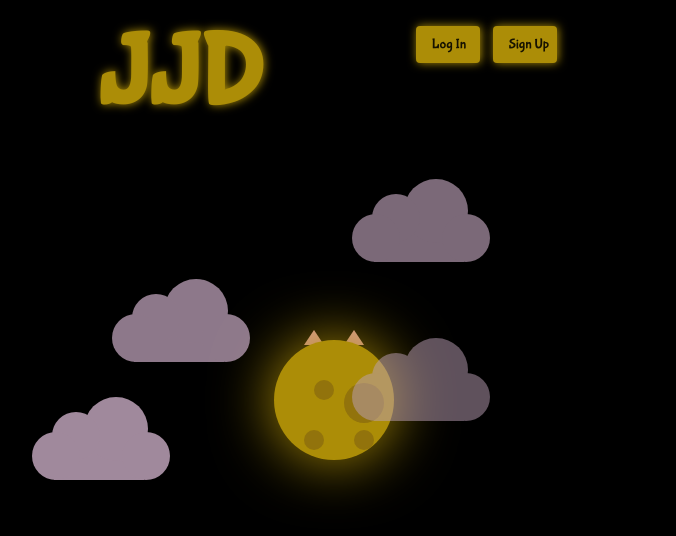
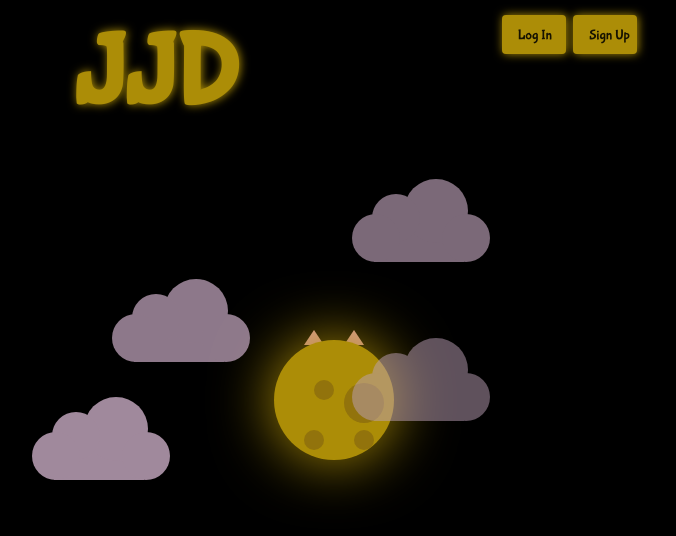
Before and after one commit to Jobansin/Blog, an Angular app in the folder ui/blogFrontEnd/: page / in a window 1280 px wide. Shown: the top 536 px of the page, without its empty margins (306-982 px from the left). Built offline with nearby package versions, Linux system fonts and the light colour scheme.

Commit message:
Removed gap from header, using space-around

```diff
--- a/ui/blogFrontEnd/src/app/core/homepage/homepage.component.css
+++ b/ui/blogFrontEnd/src/app/core/homepage/homepage.component.css
@@ -1,8 +1,8 @@
-#header-container {
+.header-container {
   display: flex;
   flex-direction: row;
-  justify-content: center;
-  gap: 10%;
+  justify-content: space-around;
+  width: 60%;
 }
 
 .nav-bar {
--- a/ui/blogFrontEnd/src/app/core/homepage/homepage.component.html
+++ b/ui/blogFrontEnd/src/app/core/homepage/homepage.component.html
@@ -1,5 +1,5 @@
 <div class = "main">
-  <div id="header-container">
+  <div class="header-container">
     <h1 class = "title"> JJD </h1>
     <nav class="nav-bar">
       <button mat-raised-button class="login">Log In</button>
```
